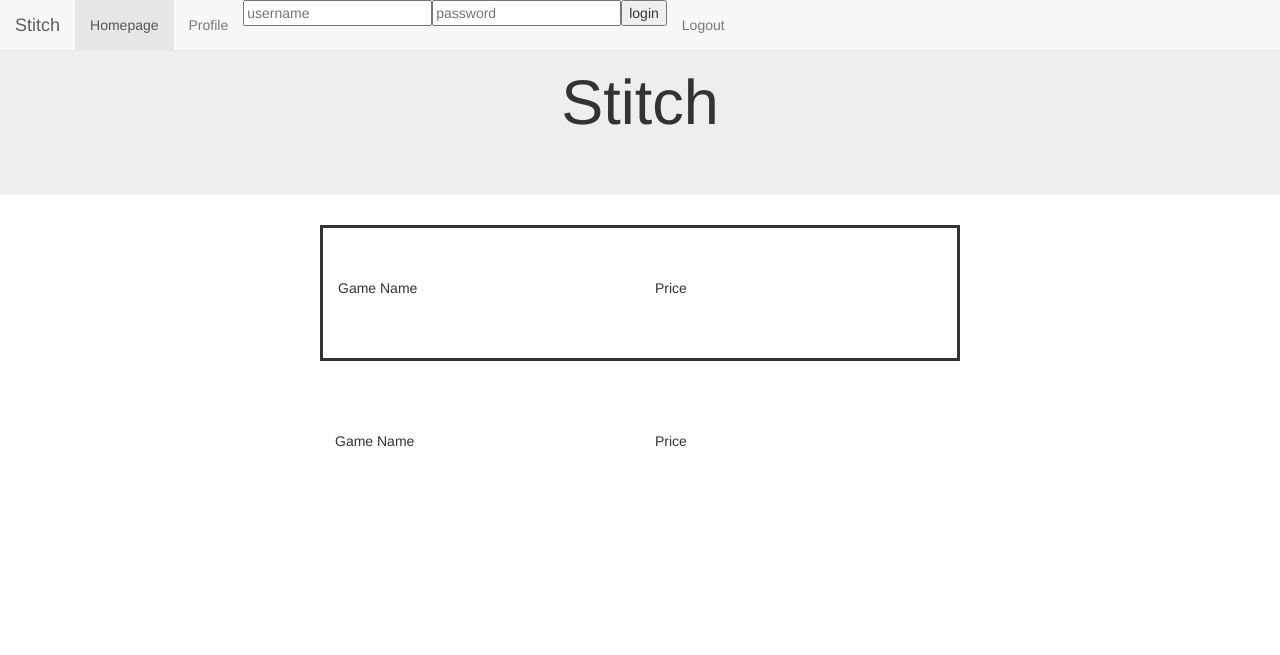
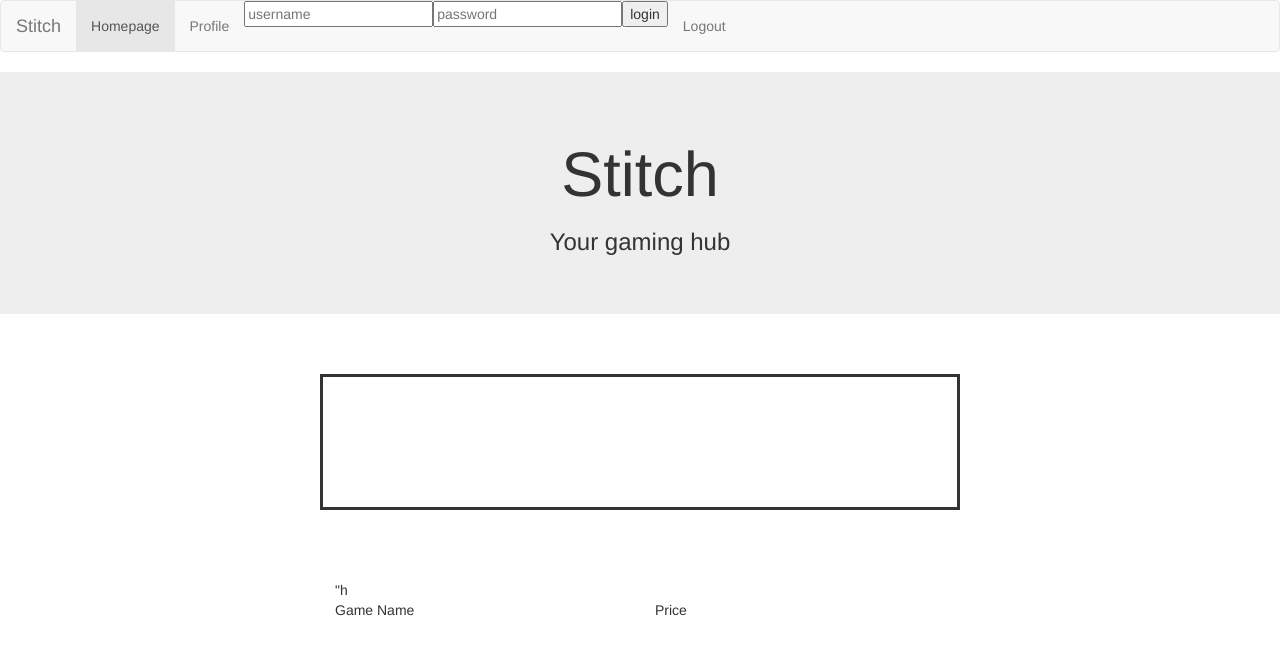
Before and after one commit to ThisIsMyNick/Stitch, a Python web app: template templates/homepage.html in a window 1280 px wide. Shown: the top 655 px of the page. Run offline with Jinja, Linux system fonts and the light colour scheme; the template is opened without the code that fills it, so the values that code supplies are empty.

Commit message:
css stuff for homepage

```diff
--- a/static/stylesheet.css
+++ b/static/stylesheet.css
@@ -8,5 +8,22 @@
     padding-bottom: 50px;
     border-style: solid;
     margin-bottom: 30px;
-    martgin-top: 30px;
+    margin-top: 30px;
 }
+
+#gameRow img{
+    position:absolute;
+    clip: rect(50px,50px,25%,25%)
+}
+
+#gameRow .gameText{
+    visibility: hidden;
+}
+
+#gameRow:hover {
+    opacity: 50%;
+}
+
+#gameRow:hover .gameText{
+    visibility: visible;
+}
--- a/templates/homepage.html
+++ b/templates/homepage.html
@@ -7,7 +7,7 @@
 
     <body>
 
-	<nav class="navbar navbar-default navbar-fixed-top">
+	<nav class="navbar navbar-default navbar-top">
       <div class="container-fluid">
         <div class="navbar-header">
           <a class="navbar-brand" href="#">Stitch</a>
@@ -19,7 +19,7 @@
 
 			<!--  Login for navbar -->
 			<li>
-				<form action="" method="post" role="form">
+				<form action="login.py" method="post" role="form">
 					<input type="text" name="username" placeholder="username">
 			</li>
 			<li>
@@ -41,22 +41,23 @@
     </nav>
 
       <div class="jumbotron text-center">
-		<h1 id="homepageJumbo"> Stitch </h1>
+	<h1 id="homepageJumbo"> Stitch </h1>
+	<h3>Your gaming hub</h3>
       </div>
 
       <div class="games">
       <div class="container-fluid" id="homepageContainer">
 		<div class="row" id="gameRow">
 			<div class="col-md-6">
-				<p> Game Name <p>
+				<p class="gameText"> Game Name <p>
 			</div>
 			<div class="col-md-2">
-				<p> Price </p>
+				<p class="gameText"> Price </p>
 			</div>
 		</div>
 
 		<br>
-		<br>
+		<br>"h
 
 		 <div class="row">
                         <div class="col-md-6">
```
Also changed, not shown: static/test.jpg (added).
